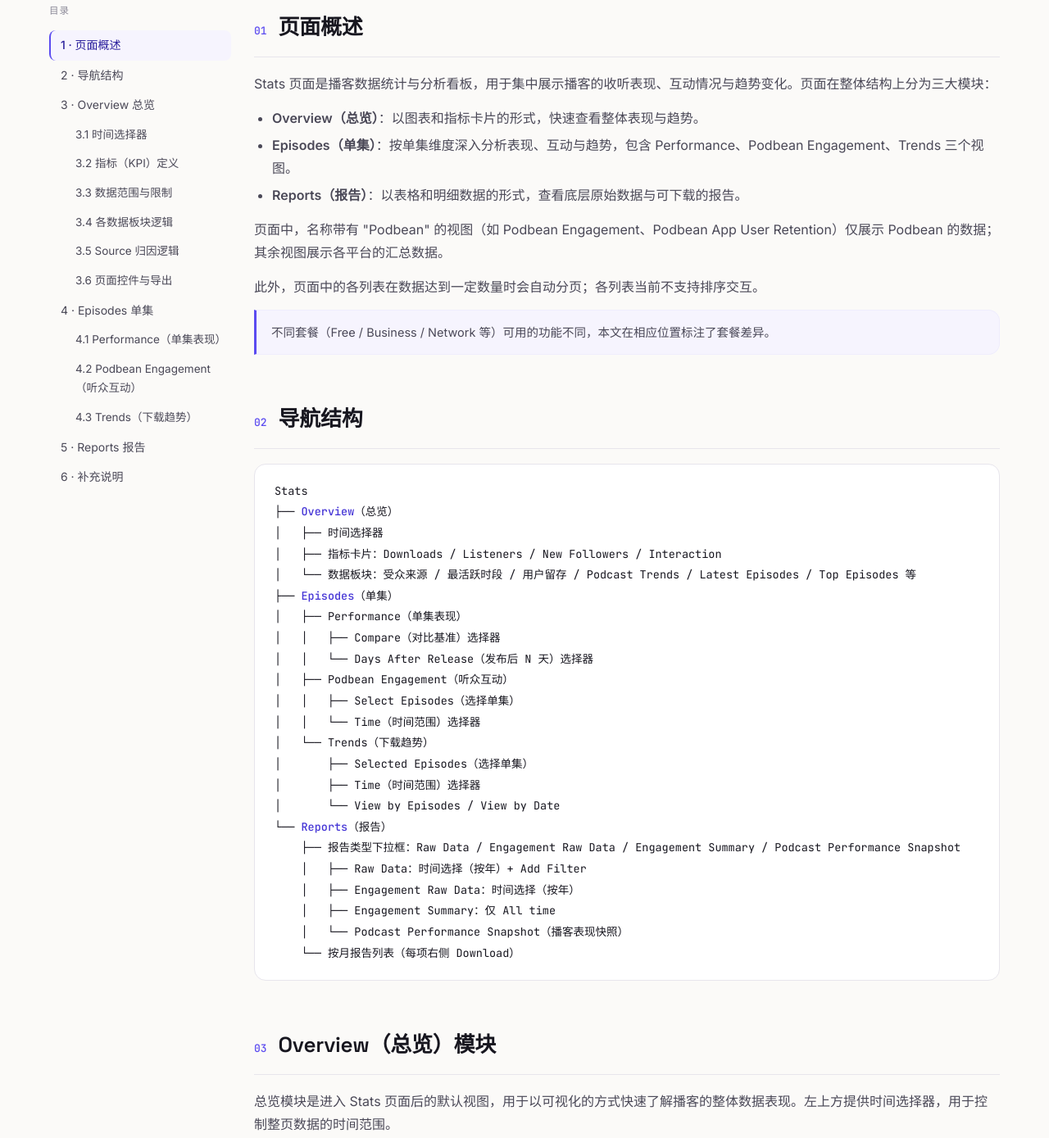
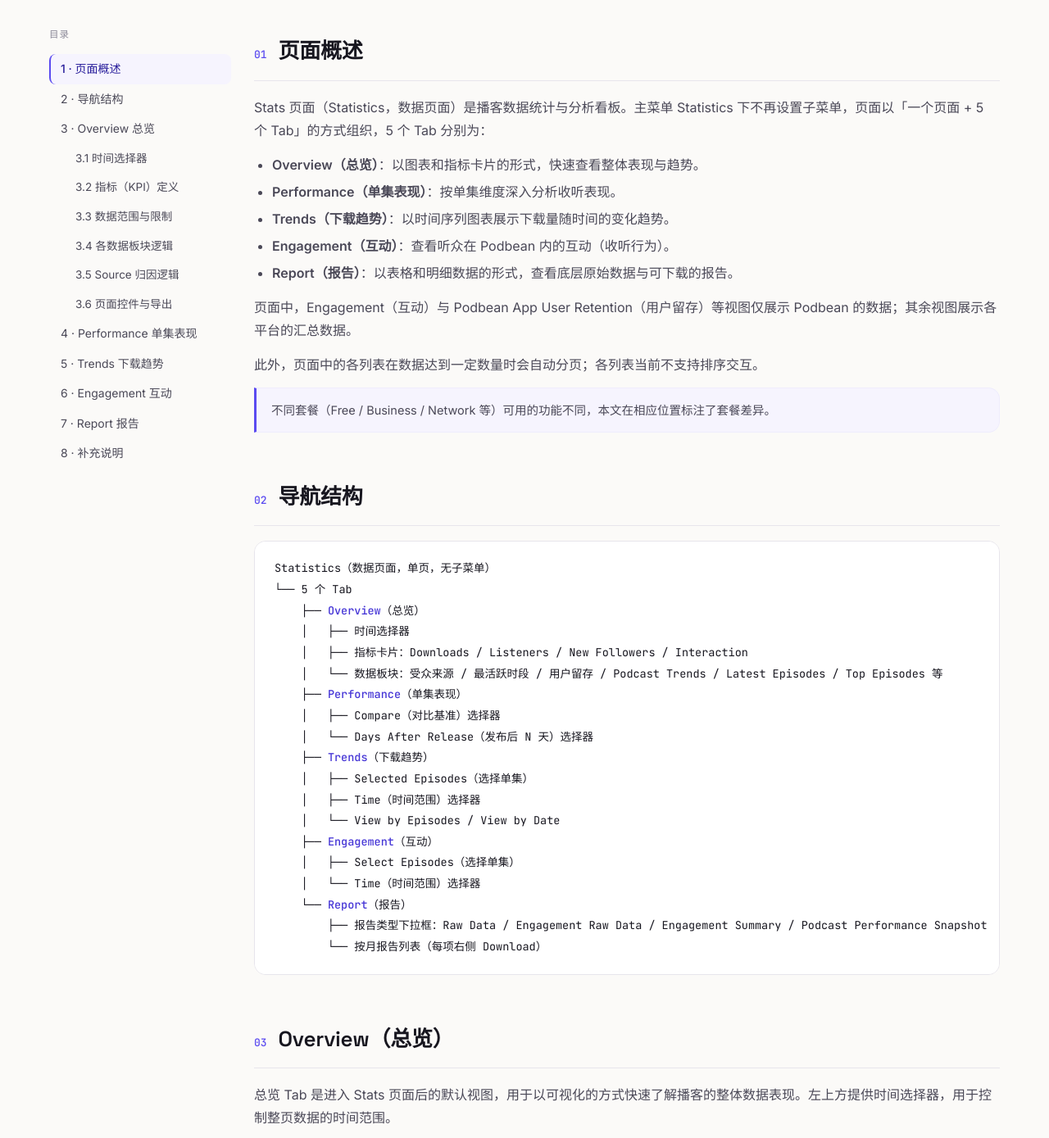
Before and after one commit to melodyw-max/Podbean-distribution, a plain HTML site: page Statsfeaturedoc.html in a window 1280 px wide. Shown: the part 443-1832 px from the top of the page at 82% size. Drawn offline with Linux system fonts and the light colour scheme.

Commit message:
Add files via upload

```diff
--- a/Statsfeaturedoc.html
+++ b/Statsfeaturedoc.html
@@ -290,7 +290,7 @@
   <div class="inner">
     <div class="kicker">Product documentation</div>
     <h1>Stats 页面功能文档</h1>
-    <p class="sub">播客数据统计与分析看板的功能说明，涵盖总览、单集分析与报告三大模块，以及各页面上的时间选择器、筛选器、数据计算逻辑与导出功能。</p>
+    <p class="sub">播客数据统计与分析看板的功能说明，以单页 5 个 Tab（Overview / Performance / Trends / Engagement / Report）组织，涵盖时间选择器、筛选器、数据计算逻辑与导出功能。</p>
     <div class="wave" id="wave" aria-hidden="true"></div>
   </div>
 </header>
@@ -308,12 +308,11 @@
       <li><a class="lvl2" href="#ov-boards">3.4 各数据板块逻辑</a></li>
       <li><a class="lvl2" href="#ov-source">3.5 Source 归因逻辑</a></li>
       <li><a class="lvl2" href="#ov-controls">3.6 页面控件与导出</a></li>
-      <li><a href="#module-episodes">4 · Episodes 单集</a></li>
-      <li><a class="lvl2" href="#performance">4.1 Performance（单集表现）</a></li>
-      <li><a class="lvl2" href="#podbean-engagement">4.2 Podbean Engagement（听众互动）</a></li>
-      <li><a class="lvl2" href="#trends">4.3 Trends（下载趋势）</a></li>
-      <li><a href="#module-reports">5 · Reports 报告</a></li>
-      <li><a href="#todo">6 · 补充说明</a></li>
+      <li><a href="#module-performance">4 · Performance 单集表现</a></li>
+      <li><a href="#module-trends">5 · Trends 下载趋势</a></li>
+      <li><a href="#module-engagement">6 · Engagement 互动</a></li>
+      <li><a href="#module-reports">7 · Report 报告</a></li>
+      <li><a href="#todo">8 · 补充说明</a></li>
     </ol>
   </nav>
 
@@ -321,47 +320,45 @@
 
     <section class="doc-section" id="overview-page">
       <h2><span class="sec-num">01</span>页面概述</h2>
-      <p>Stats 页面是播客数据统计与分析看板，用于集中展示播客的收听表现、互动情况与趋势变化。页面在整体结构上分为三大模块：</p>
+      <p>Stats 页面（Statistics，数据页面）是播客数据统计与分析看板。主菜单 Statistics 下不再设置子菜单，页面以「一个页面 + 5 个 Tab」的方式组织，5 个 Tab 分别为：</p>
       <ul>
         <li><strong>Overview（总览）</strong>：以图表和指标卡片的形式，快速查看整体表现与趋势。</li>
-        <li><strong>Episodes（单集）</strong>：按单集维度深入分析表现、互动与趋势，包含 Performance、Podbean Engagement、Trends 三个视图。</li>
-        <li><strong>Reports（报告）</strong>：以表格和明细数据的形式，查看底层原始数据与可下载的报告。</li>
+        <li><strong>Performance（单集表现）</strong>：按单集维度深入分析收听表现。</li>
+        <li><strong>Trends（下载趋势）</strong>：以时间序列图表展示下载量随时间的变化趋势。</li>
+        <li><strong>Engagement（互动）</strong>：查看听众在 Podbean 内的互动（收听行为）。</li>
+        <li><strong>Report（报告）</strong>：以表格和明细数据的形式，查看底层原始数据与可下载的报告。</li>
       </ul>
-      <p>页面中，名称带有 "Podbean" 的视图（如 Podbean Engagement、Podbean App User Retention）仅展示 Podbean 的数据；其余视图展示各平台的汇总数据。</p>
+      <p>页面中，Engagement（互动）与 Podbean App User Retention（用户留存）等视图仅展示 Podbean 的数据；其余视图展示各平台的汇总数据。</p>
       <p>此外，页面中的各列表在数据达到一定数量时会自动分页；各列表当前不支持排序交互。</p>
       <div class="note">不同套餐（Free / Business / Network 等）可用的功能不同，本文在相应位置标注了套餐差异。</div>
     </section>
 
     <section class="doc-section" id="navigation">
       <h2><span class="sec-num">02</span>导航结构</h2>
-      <pre class="tree">Stats
+      <pre class="tree">Statistics（数据页面，单页，无子菜单）
+└── 5 个 Tab
     ├── <span class="hl">Overview</span>（总览）
     │   ├── 时间选择器
     │   ├── 指标卡片：Downloads / Listeners / New Followers / Interaction
     │   └── 数据板块：受众来源 / 最活跃时段 / 用户留存 / Podcast Trends / Latest Episodes / Top Episodes 等
-├── <span class="hl">Episodes</span>（单集）
-│   ├── Performance（单集表现）
-│   │   ├── Compare（对比基准）选择器
-│   │   └── Days After Release（发布后 N 天）选择器
-│   ├── Podbean Engagement（听众互动）
-│   │   ├── Select Episodes（选择单集）
-│   │   └── Time（时间范围）选择器
-│   └── Trends（下载趋势）
-│       ├── Selected Episodes（选择单集）
-│       ├── Time（时间范围）选择器
-│       └── View by Episodes / View by Date
-└── <span class="hl">Reports</span>（报告）
+    ├── <span class="hl">Performance</span>（单集表现）
+    │   ├── Compare（对比基准）选择器
+    │   └── Days After Release（发布后 N 天）选择器
+    ├── <span class="hl">Trends</span>（下载趋势）
+    │   ├── Selected Episodes（选择单集）
+    │   ├── Time（时间范围）选择器
+    │   └── View by Episodes / View by Date
+    ├── <span class="hl">Engagement</span>（互动）
+    │   ├── Select Episodes（选择单集）
+    │   └── Time（时间范围）选择器
+    └── <span class="hl">Report</span>（报告）
         ├── 报告类型下拉框：Raw Data / Engagement Raw Data / Engagement Summary / Podcast Performance Snapshot
-    │   ├── Raw Data：时间选择（按年）+ Add Filter
-    │   ├── Engagement Raw Data：时间选择（按年）
-    │   ├── Engagement Summary：仅 All time
-    │   └── Podcast Performance Snapshot（播客表现快照）
         └── 按月报告列表（每项右侧 Download）</pre>
     </section>
 
     <section class="doc-section" id="module-overview">
-      <h2><span class="sec-num">03</span>Overview（总览）模块</h2>
-      <p>总览模块是进入 Stats 页面后的默认视图，用于以可视化的方式快速了解播客的整体数据表现。左上方提供时间选择器，用于控制整页数据的时间范围。</p>
+      <h2><span class="sec-num">03</span>Overview（总览）</h2>
+      <p>总览 Tab 是进入 Stats 页面后的默认视图，用于以可视化的方式快速了解播客的整体数据表现。左上方提供时间选择器，用于控制整页数据的时间范围。</p>
 
       <h3 id="ov-time">3.1 时间选择器</h3>
       <div class="table-wrap">
@@ -485,9 +482,9 @@
       <ul>
         <li>该板块为左右切换的两个 Tab：<strong>Latest Episodes</strong>（最新单集）与 <strong>Top Episodes</strong>（热门单集），两者各展示 5 个 episodes。</li>
         <li>发布时间按照 GMT 时区展示。（注：Episode List 页面的发布时间按用户账号设置的时区展示，因此两个页面的 episode 发布日期可能因时区不同而不同。）</li>
-        <li><strong>Latest Episodes</strong> 的 <strong>Compare Performance</strong> 按钮：点击跳转至 Statistics → Episodes → Performance 页面，选中该 5 个 episodes，时间默认选为 <strong>7 Days After Release</strong>。</li>
-        <li><strong>Top Episodes</strong> 的 <strong>View More</strong> 按钮：点击跳转至 Statistics → Episodes → Trends 页面。</li>
-        <li>点击 episode title 跳转至 Statistics → Episodes → Trends 页面，选中该 episode，时间选择器与 Overview 页面所选时间段保持一致。</li>
+        <li><strong>Latest Episodes</strong> 的 <strong>Compare Performance</strong> 按钮：点击跳转至 Statistics 页面的 <strong>Performance</strong> Tab，选中该 5 个 episodes，时间默认选为 <strong>7 Days After Release</strong>。</li>
+        <li><strong>Top Episodes</strong> 的 <strong>View More</strong> 按钮：点击跳转至 Statistics 页面的 <strong>Trends</strong> Tab。</li>
+        <li>点击 episode title 跳转至 Statistics 页面的 <strong>Trends</strong> Tab，选中该 episode，时间选择器与 Overview 所选时间段保持一致。</li>
       </ul>
 
       <h3 id="ov-source">3.5 Source 归因逻辑（自 2025-06-09 起应用）</h3>
@@ -525,11 +522,8 @@
       </ul>
     </section>
 
-    <section class="doc-section" id="module-episodes">
-      <h2><span class="sec-num">04</span>Episodes（单集）模块</h2>
-      <p>单集模块用于按「单集」维度深入分析播客数据，包含 Performance、Podbean Engagement、Trends 三个视图。</p>
-
-      <h3 id="performance">4.1 Performance（单集表现）</h3>
+    <section class="doc-section" id="module-performance">
+      <h2><span class="sec-num">04</span>Performance（单集表现）</h2>
       <p>展示播客单集层面的收听表现。</p>
       <p><strong>主要功能：</strong></p>
       <ul>
@@ -599,9 +593,71 @@
         <li>Episode download 有数值、average 没有（断点）时，compare 的百分比也展示为 "-"。</li>
       </ul>
       <div class="note">Free 用户不提供 Performance 数据。</div>
+    </section>
 
-      <h3 id="podbean-engagement">4.2 Podbean Engagement（听众互动）</h3>
-      <p>用于查看听众在 Podbean 平台内的互动（收听行为）表现的独立视图。</p>
+    <section class="doc-section" id="module-trends">
+      <h2><span class="sec-num">05</span>Trends（下载趋势）</h2>
+      <p>以图表形式展示下载量随时间的变化趋势。</p>
+      <p><strong>主要功能：</strong></p>
+      <ul>
+        <li>左侧提供 <strong>Selected Episodes（选择单集）</strong>：点击打开 Select Episodes 弹窗，弹窗上方有 Search Episodes 搜索框，下方出现 All Episodes 及单个 episode 标题（从新到老排列）供选择（列表不含日期、不支持全选）。</li>
+        <li>右侧提供 <strong>Time（时间范围）</strong> 选择器。</li>
+        <li>下方提供 <strong>View by Episodes / View by Date</strong> 的左右 Tab，用于切换按单集或按日期查看趋势；两个 Tab 视图左下角都有导出按钮。</li>
+      </ul>
+
+      <p><strong>Time（时间范围）下拉选项：</strong></p>
+      <ul>
+        <li>付费用户：Today / Last 7 Days / Last 30 Days / 本月 / 上个月 / 上上个月 / Custom (within 24 months) / All Time
+          <ul>
+            <li>Last 7 Days / Last 30 Days 不包含今天。</li>
+            <li>All Time：从 blog 创建时间开始。</li>
+          </ul>
+        </li>
+        <li>免费用户：不展示 Custom (within 24 months) / All Time，其他选项可展示。</li>
+      </ul>
+
+      <p><strong>Download 板块的环比：</strong></p>
+      <ul>
+        <li>Time A-Time B VS Time C-Time D：Time C 最早提供到两年前，超过两年不提供环比信息。</li>
+        <li>三种为 0 的情况：
+          <ul>
+            <li>环比前后数据均 = 0，百分比为 +0%。</li>
+            <li>当前有数据、环比时间数据 = 0，百分比为 +100%。</li>
+            <li>当前数据 = 0、环比时间有数据，百分比为 -100%。</li>
+          </ul>
+        </li>
+      </ul>
+
+      <p><strong>Avg. Downloads 的计算：</strong></p>
+      <ul>
+        <li>不足整月时，取大值计算。</li>
+        <li>所选范围内如果有没有 download 的情况，不会扣除，依旧算进除数里。</li>
+      </ul>
+
+      <p><strong>柱形图时间显示规则：</strong></p>
+      <ul>
+        <li>用户选择的时间在 3 个月内：按照天展示数据。</li>
+        <li>超过 3 个月且在 24 个月内：按照月展示数据。</li>
+        <li>超过 24 个月：按照年展示数据。</li>
+      </ul>
+
+      <p><strong>柱形图数据逻辑：</strong></p>
+      <ul>
+        <li>All episode &gt; all time：从 blog 创建时间显示和计算数据。</li>
+        <li>单个 episode、all time：从 file 发布时间显示和计算数据。</li>
+        <li>其他时间选择：若 time range 内 episode 还未发布，则数据为 0，时间轴仍按照时间选择器的 range 来。</li>
+      </ul>
+
+      <p><strong>All episode &gt; View by episode：</strong></p>
+      <ul>
+        <li>根据 file 查数据；多个 episode 用了同一个 file 则展示最新的 episode。</li>
+      </ul>
+      <div class="note">Free 用户可查看 All episode 数据，不可查看单个 episode 数据。</div>
+    </section>
+
+    <section class="doc-section" id="module-engagement">
+      <h2><span class="sec-num">06</span>Engagement（互动）</h2>
+      <p>用于查看听众在 Podbean 平台内的互动（收听行为）表现的视图。</p>
       <p><strong>主要功能：</strong></p>
       <ul>
         <li>左侧提供 <strong>Select Episodes（选择单集）</strong>：点击打开 Select Episodes 弹窗，弹窗上方有 Search Episodes 搜索框，下方按「从新到老」排列单个 episode 的标题供选择（列表不含日期、不支持全选）。
@@ -610,6 +666,7 @@
           </ul>
         </li>
         <li>右侧提供 <strong>Time（时间范围）</strong> 选择器。</li>
+        <li>左下角提供 <strong>Export CSV &gt;</strong> 文字链接，点击跳转到 Report 的 Engagement Raw Data。</li>
       </ul>
 
       <p><strong>Time（时间范围）下拉选项：</strong></p>
@@ -670,72 +727,14 @@
         <li>执行时间：Session 数据与 Listeners on Podbean 数量同步更新，平均每 10 分钟执行一次；Engaged Listener 每小时的第 17 分执行。</li>
       </ul>
       <div class="note">Free 用户不提供 engagement 数据。</div>
-
-      <h3 id="trends">4.3 Trends（下载趋势）</h3>
-      <p>以图表形式展示下载量随时间的变化趋势。</p>
-      <p><strong>主要功能：</strong></p>
-      <ul>
-        <li>左侧提供 <strong>Selected Episodes（选择单集）</strong>：点击打开 Select Episodes 弹窗，弹窗上方有 Search Episodes 搜索框，下方出现 All Episodes 及单个 episode 标题（从新到老排列）供选择（列表不含日期、不支持全选）。</li>
-        <li>右侧提供 <strong>Time（时间范围）</strong> 选择器。</li>
-        <li>下方提供 <strong>View by Episodes / View by Date</strong> 的左右 Tab，用于切换按单集或按日期查看趋势；两个 Tab 视图左下角都有导出按钮。</li>
-      </ul>
-
-      <p><strong>Time（时间范围）下拉选项：</strong></p>
-      <ul>
-        <li>付费用户：Today / Last 7 Days / Last 30 Days / 本月 / 上个月 / 上上个月 / Custom (within 24 months) / All Time
-          <ul>
-            <li>Last 7 Days / Last 30 Days 不包含今天。</li>
-            <li>All Time：从 blog 创建时间开始。</li>
-          </ul>
-        </li>
-        <li>免费用户：不展示 Custom (within 24 months) / All Time，其他选项可展示。</li>
-      </ul>
-
-      <p><strong>Download 板块的环比：</strong></p>
-      <ul>
-        <li>Time A-Time B VS Time C-Time D：Time C 最早提供到两年前，超过两年不提供环比信息。</li>
-        <li>三种为 0 的情况：
-          <ul>
-            <li>环比前后数据均 = 0，百分比为 +0%。</li>
-            <li>当前有数据、环比时间数据 = 0，百分比为 +100%。</li>
-            <li>当前数据 = 0、环比时间有数据，百分比为 -100%。</li>
-          </ul>
-        </li>
-      </ul>
-
-      <p><strong>Avg. Downloads 的计算：</strong></p>
-      <ul>
-        <li>不足整月时，取大值计算。</li>
-        <li>所选范围内如果有没有 download 的情况，不会扣除，依旧算进除数里。</li>
-      </ul>
-
-      <p><strong>柱形图时间显示规则：</strong></p>
-      <ul>
-        <li>用户选择的时间在 3 个月内：按照天展示数据。</li>
-        <li>超过 3 个月且在 24 个月内：按照月展示数据。</li>
-        <li>超过 24 个月：按照年展示数据。</li>
-      </ul>
-
-      <p><strong>柱形图数据逻辑：</strong></p>
-      <ul>
-        <li>All episode &gt; all time：从 blog 创建时间显示和计算数据。</li>
-        <li>单个 episode、all time：从 file 发布时间显示和计算数据。</li>
-        <li>其他时间选择：若 time range 内 episode 还未发布，则数据为 0，时间轴仍按照时间选择器的 range 来。</li>
-      </ul>
-
-      <p><strong>All episode &gt; View by episode：</strong></p>
-      <ul>
-        <li>根据 file 查数据；多个 episode 用了同一个 file 则展示最新的 episode。</li>
-      </ul>
-      <div class="note">Free 用户可查看 All episode 数据，不可查看单个 episode 数据。</div>
     </section>
 
     <section class="doc-section" id="module-reports">
-      <h2><span class="sec-num">05</span>Reports（报告）模块</h2>
-      <p>报告模块用于下载播客数据报告。页面顶部提供报告类型下拉框，下方按月列出报告，每份报告右侧都有下载按钮。</p>
+      <h2><span class="sec-num">07</span>Report（报告）</h2>
+      <p>报告 Tab 用于下载播客数据报告。页面顶部提供报告类型下拉框，下方按月列出报告，每份报告右侧都有下载按钮。</p>
 
-      <h3 id="report-type">5.1 报告类型下拉框</h3>
-      <p>Reports 页面顶部有一个下拉框，用于选择要查看/下载的报告类型，包含四个选项：</p>
+      <h3 id="report-type">7.1 报告类型下拉框</h3>
+      <p>Report 页面顶部有一个下拉框，用于选择要查看/下载的报告类型，包含四个选项：</p>
       <ul>
         <li><strong>Raw Data（原始数据）</strong>：未经聚合的底层明细数据。</li>
         <li><strong>Engagement Raw Data（互动原始数据）</strong>：互动相关的明细数据。</li>
@@ -757,7 +756,7 @@
         </table>
       </div>
 
-      <h3 id="raw-data">5.2 Raw Data（原始数据）</h3>
+      <h3 id="raw-data">7.2 Raw Data（原始数据）</h3>
       <ul>
         <li>右侧提供时间选择器（以年为单位）。</li>
         <li>时间选择器旁提供 <strong>Add Filter</strong> 按钮，点击打开 Download Report Filter 弹窗，内容如下：</li>
@@ -769,24 +768,25 @@
         <li>备注：The selected filters will be applied to the future generated reports and the raw data report downloaded via API.</li>
       </ul>
 
-      <h3 id="engagement-raw">5.3 Engagement Raw Data（互动原始数据）</h3>
+      <h3 id="engagement-raw">7.3 Engagement Raw Data（互动原始数据）</h3>
       <ul>
         <li>右侧提供时间选择器（以年为单位）。</li>
       </ul>
 
-      <h3 id="engagement">5.4 Engagement Summary（互动摘要）</h3>
+      <h3 id="engagement">7.4 Engagement Summary（互动摘要）</h3>
       <ul>
         <li>右侧时间选择器只有一个选项：<strong>All time</strong>。</li>
       </ul>
 
-      <h3 id="snapshot">5.5 Podcast Performance Snapshot（播客表现快照）</h3>
+      <h3 id="snapshot">7.5 Podcast Performance Snapshot（播客表现快照）</h3>
       <ul>
+        <li>该报告类型默认不展示，需要在 <strong>bo company</strong> 中 <strong>Enable analytic report</strong> 后，才会在 Report 页面出现。</li>
         <li>该报告类型仅对 <strong>Network 套餐及以上（Network plan and above）</strong> 用户开放。</li>
         <li>以「快照」形式展示播客表现在某一时间点或时间段内的整体情况，适合用于定期汇报、周报/月报或对外分享。</li>
         <li>右侧提供时间选择器（以年为单位）。</li>
       </ul>
 
-      <h3 id="download">5.6 下载报告</h3>
+      <h3 id="download">7.6 下载报告</h3>
       <ul>
         <li>选择报告类型与时间后，下方按月列出报告，每个报告月份右侧都有一个 <strong>Download</strong> 按钮，点击即可下载对应报告。</li>
         <li>下载的文件格式为 <strong>CSV</strong>。</li>
@@ -795,8 +795,8 @@
     </section>
 
     <section class="doc-section" id="todo">
-      <h2><span class="sec-num">06</span>补充说明</h2>
-      <p>本文档完整梳理了 Stats 页面当前实现的功能，涵盖总览（Overview）、单集（Episodes）与报告（Reports）三大模块，以及各页面的时间选择器、筛选器、数据计算逻辑与数据导出功能，并标注了不同套餐（Free / Business / Network 等）的功能差异。</p>
+      <h2><span class="sec-num">08</span>补充说明</h2>
+      <p>本文档完整梳理了 Stats 页面当前实现的功能，涵盖 Overview、Performance、Trends、Engagement 与 Report 五个 Tab，以及各 Tab 上的时间选择器、筛选器、数据计算逻辑与数据导出功能，并标注了不同套餐（Free / Business / Network 等）的功能差异。</p>
     </section>
 
     <div class="footer-note">如页面功能有更新，请以最新版本为准。</div>
```
Lines whose indentation alone changed are shown as unchanged.
